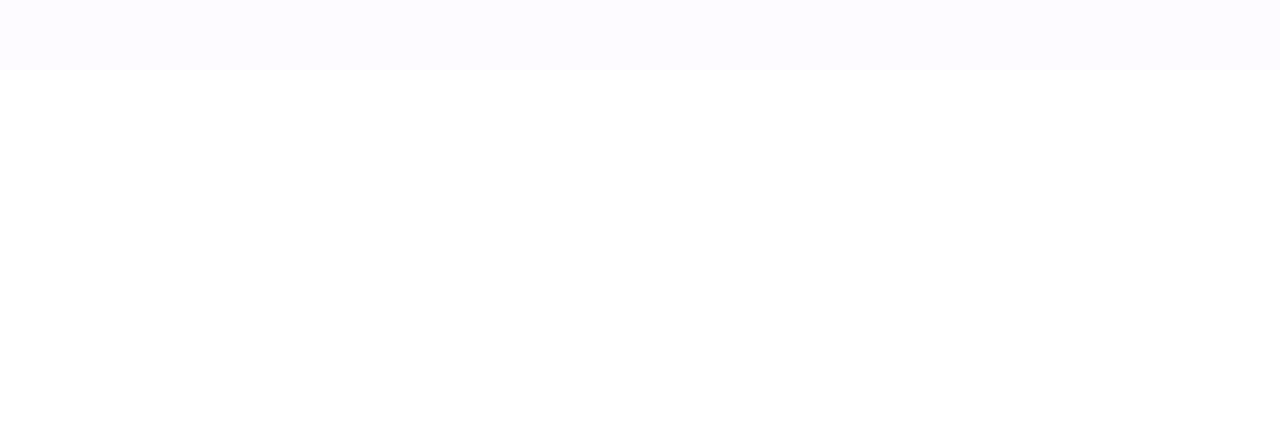
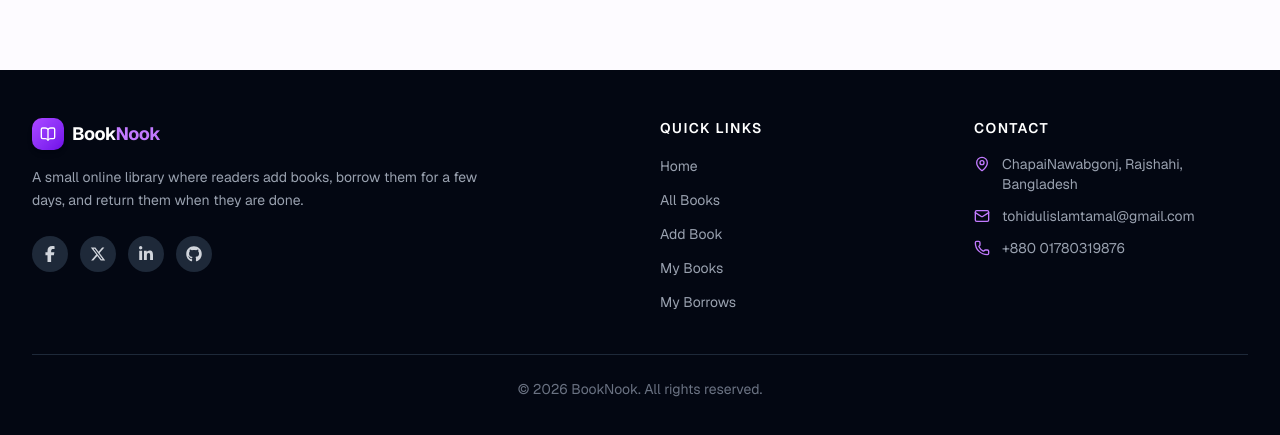
Before and after one commit to Tamal-codes/BookNook-client, a Next.js app: page / in a window 1280 px wide. Shown: the part 1041-1476 px from the top of the page. Before the commit the page ends 1111 px from the top, so only its background shows below. Built offline with nearby package versions, Linux system fonts and the light colour scheme; no server answers.

Commit message:
add footer section

```diff
--- a/next.config.ts
+++ b/next.config.ts
@@ -1,11 +1,6 @@
 import type { NextConfig } from "next";
 
 const nextConfig: NextConfig = {
-  /* config options here */
-  experimental: {
-    agentFeedback: true,
-  },
-
   images: {
     remotePatterns: [
       { protocol: "https", hostname: "**" },
@@ -13,8 +8,6 @@ const nextConfig: NextConfig = {
     ],
   },
 
-  cacheComponents: true,
-  partialPrefetching: true,
   reactCompiler: true,
   turbopack: {
     rules: {
--- a/package.json
+++ b/package.json
@@ -16,6 +16,7 @@
     "next": "16.4.3",
     "react": "19.3.0",
     "react-dom": "19.3.0",
+    "react-icons": "^5.7.0",
     "shadcn": "^4.23.0",
     "swiper": "^14.4.0",
     "tw-animate-css": "^1.4.0"
--- a/src/app/layout.tsx
+++ b/src/app/layout.tsx
@@ -2,6 +2,7 @@ import type { Metadata } from "next";
 import { Geist, Geist_Mono } from "next/font/google";
 import Navbar from "@/components/Navbar";
 import "./globals.css";
+import Footer from "@/components/Footer";
 
 const geistSans = Geist({
   variable: "--font-geist-sans",
@@ -32,7 +33,7 @@ export default function RootLayout({ children }: LayoutProps<"/">) {
         <Navbar />
           {children}
 
-
+          <Footer></Footer>
           </main>
       </body>
     </html>
--- /dev/null
+++ b/src/components/Footer.tsx
@@ -0,0 +1,109 @@
+import Link from "next/link";
+import { BookOpen, Mail, MapPin, Phone } from "lucide-react";
+import { FaFacebookF, FaGithub, FaLinkedinIn, FaXTwitter } from "react-icons/fa6";
+
+const quickLinks = [
+    { href: "/", label: "Home" },
+    { href: "/books", label: "All Books" },
+    { href: "/add-book", label: "Add Book" },
+    { href: "/my-books", label: "My Books" },
+    { href: "/my-borrows", label: "My Borrows" },
+];
+
+const socials = [
+    { href: "https://facebook.com", label: "Facebook", icon: FaFacebookF },
+    { href: "https://x.com", label: "X", icon: FaXTwitter },
+    { href: "https://linkedin.com", label: "LinkedIn", icon: FaLinkedinIn },
+    { href: "https://github.com", label: "GitHub", icon: FaGithub },
+];
+
+const Footer = () => {
+    return (
+        <footer className="mt-auto bg-gray-950 text-gray-300">
+            <div className="mx-auto w-full max-w-7xl px-4 py-12 sm:px-6 lg:px-8">
+                <div className="grid gap-10 sm:grid-cols-2 lg:grid-cols-4">
+                    {/* Brand */}
+                    <div className="lg:col-span-2">
+                        <Link href="/" aria-label="BookNook home" className="inline-flex items-center gap-2">
+                            <span className="flex size-8 items-center justify-center rounded-lg bg-gradient-to-br from-purple-500 to-violet-700 text-white shadow-md">
+                                <BookOpen className="size-4" aria-hidden="true" />
+                            </span>
+                            <span className="text-lg font-bold tracking-tight text-white">
+                                Book<span className="text-purple-400">Nook</span>
+                            </span>
+                        </Link>
+                        <p className="mt-4 max-w-md text-sm leading-relaxed text-gray-400">
+                            A small online library where readers add books, borrow them for a
+                            few days, and return them when they are done.
+                        </p>
+
+                        <div className="mt-6 flex items-center gap-3">
+                            {socials.map(({ href, label, icon: Icon }) => (
+                                <a
+                                    key={label}
+                                    href={href}
+                                    target="_blank"
+                                    rel="noopener noreferrer"
+                                    aria-label={label}
+                                    className="flex size-9 items-center justify-center rounded-full bg-gray-800 text-gray-300 transition-colors duration-200 hover:bg-purple-600 hover:text-white"
+                                >
+                                    <Icon className="size-4" aria-hidden="true" />
+                                </a>
+                            ))}
+                        </div>
+                    </div>
+
+                    {/* Quick links */}
+                    <div>
+                        <h3 className="text-sm font-semibold uppercase tracking-widest text-white">
+                            Quick Links
+                        </h3>
+                        <ul className="mt-4 space-y-2.5">
+                            {quickLinks.map(({ href, label }) => (
+                                <li key={href}>
+                                    <Link
+                                        href={href}
+                                        className="text-sm text-gray-400 transition-colors hover:text-purple-400"
+                                    >
+                                        {label}
+                                    </Link>
+                                </li>
+                            ))}
+                        </ul>
+                    </div>
+
+                    {/* Contact */}
+                    <div>
+                        <h3 className="text-sm font-semibold uppercase tracking-widest text-white">
+                            Contact
+                        </h3>
+                        <ul className="mt-4 space-y-3 text-sm text-gray-400">
+                            <li className="flex items-start gap-3">
+                                <MapPin className="mt-0.5 size-4 shrink-0 text-purple-400" aria-hidden="true" />
+                                <span>ChapaiNawabgonj, Rajshahi, Bangladesh</span>
+                            </li>
+                            <li className="flex items-start gap-3">
+                                <Mail className="mt-0.5 size-4 shrink-0 text-purple-400" aria-hidden="true" />
+                                <a href="mailto:hello@booknook.com" className="transition-colors hover:text-purple-400">
+                                    tohidulislamtamal@gmail.com
+                                </a>
+                            </li>
+                            <li className="flex items-start gap-3">
+                                <Phone className="mt-0.5 size-4 shrink-0 text-purple-400" aria-hidden="true" />
+                                <a href="tel:+8801700000000" className="transition-colors hover:text-purple-400">
+                                    +880 01780319876
+                                </a>
+                            </li>
+                        </ul>
+                    </div>
+                </div>
+
+                <div className="mt-10 border-t border-gray-800 pt-6 text-center text-sm text-gray-500">
+                    © {new Date().getFullYear()} BookNook. All rights reserved.
+                </div>
+            </div>
+        </footer>
+    );
+};
+
+export default Footer;
```
Also changed, not shown: 1 other file (tests, documents, lock files or other folders).
